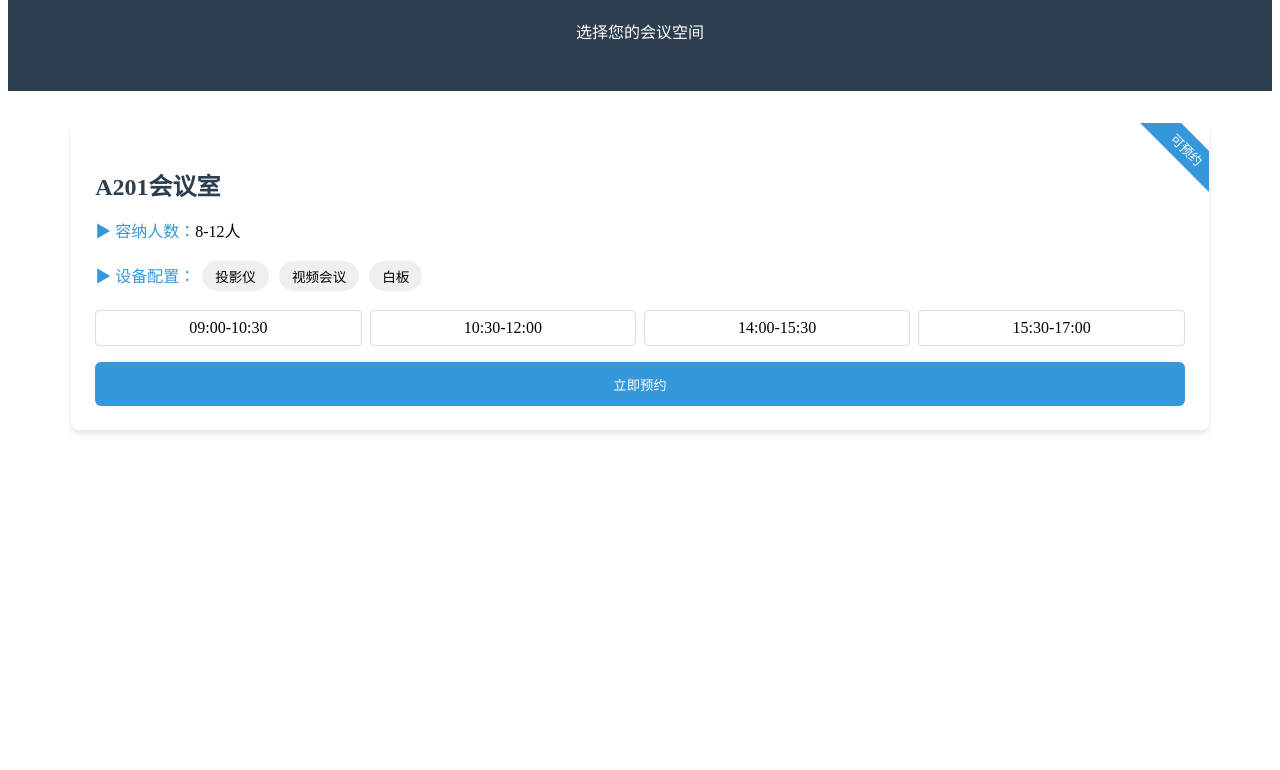
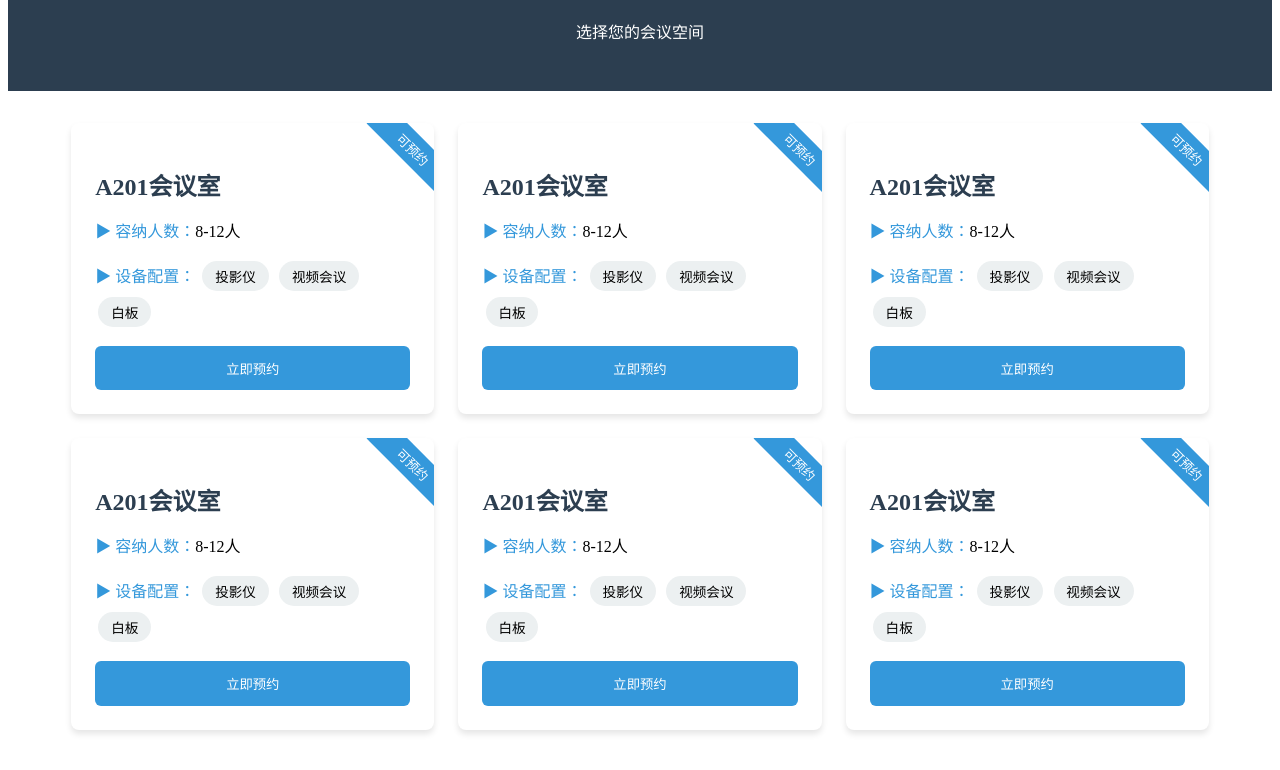
Before and after one commit to AIAPrivate/Bookingsystem, a website: page index.html in a window 1280 px wide. Shown: the part 110-880 px from the top of the page. Before the commit the page ends 800 px from the top, so only its background shows below. Drawn offline with Linux system fonts and the light colour scheme.

Commit message:
Update index.html

```diff
--- a/index.html
+++ b/index.html
@@ -101,12 +101,27 @@
                     <span class="device-tag">白板</span>
                 </div>
 
-                <!-- 时间选择[3,8](@ref) -->
-                <div class="time-slot">
-                    <div class="time-btn">09:00-10:30</div>
-                    <div class="time-btn">10:30-12:00</div>
-                    <div class="time-btn">14:00-15:30</div>
-                    <div class="time-btn">15:30-17:00</div>
+                <button style="background: var(--accent); color: white; width: 100%;
+                    padding: 0.8rem; border: none; border-radius: 6px; cursor: pointer;">
+                    立即预约
+                </button>
+            </div>
+        </article>
+         <!-- 会议室模板 -->
+        <article class="room-card">
+            <div class="status-badge">可预约</div>
+            <div style="padding: 1.5rem;">
+                <h2 style="color: var(--primary); margin-bottom: 1rem;">A201会议室</h2>
+                <div style="margin-bottom: 1rem;">
+                    <span style="color: var(--accent);">▶ 容纳人数：</span>8-12人
+                </div>
+
+                <!-- 设备标签[7](@ref) -->
+                <div style="margin-bottom: 1rem;">
+                    <span style="color: var(--accent);">▶ 设备配置：</span>
+                    <span class="device-tag">投影仪</span>
+                    <span class="device-tag">视频会议</span>
+                    <span class="device-tag">白板</span>
                 </div>
 
                 <button style="background: var(--accent); color: white; width: 100%;
@@ -115,6 +130,99 @@
                 </button>
             </div>
         </article>
+         <!-- 会议室模板 -->
+        <article class="room-card">
+            <div class="status-badge">可预约</div>
+            <div style="padding: 1.5rem;">
+                <h2 style="color: var(--primary); margin-bottom: 1rem;">A201会议室</h2>
+                <div style="margin-bottom: 1rem;">
+                    <span style="color: var(--accent);">▶ 容纳人数：</span>8-12人
+                </div>
+
+                <!-- 设备标签[7](@ref) -->
+                <div style="margin-bottom: 1rem;">
+                    <span style="color: var(--accent);">▶ 设备配置：</span>
+                    <span class="device-tag">投影仪</span>
+                    <span class="device-tag">视频会议</span>
+                    <span class="device-tag">白板</span>
+                </div>
+
+                <button style="background: var(--accent); color: white; width: 100%;
+                    padding: 0.8rem; border: none; border-radius: 6px; cursor: pointer;">
+                    立即预约
+                </button>
+            </div>
+        </article>
+         <!-- 会议室模板 -->
+        <article class="room-card">
+            <div class="status-badge">可预约</div>
+            <div style="padding: 1.5rem;">
+                <h2 style="color: var(--primary); margin-bottom: 1rem;">A201会议室</h2>
+                <div style="margin-bottom: 1rem;">
+                    <span style="color: var(--accent);">▶ 容纳人数：</span>8-12人
+                </div>
+
+                <!-- 设备标签[7](@ref) -->
+                <div style="margin-bottom: 1rem;">
+                    <span style="color: var(--accent);">▶ 设备配置：</span>
+                    <span class="device-tag">投影仪</span>
+                    <span class="device-tag">视频会议</span>
+                    <span class="device-tag">白板</span>
+                </div>
+
+                <button style="background: var(--accent); color: white; width: 100%;
+                    padding: 0.8rem; border: none; border-radius: 6px; cursor: pointer;">
+                    立即预约
+                </button>
+            </div>
+        </article>
+         <!-- 会议室模板 -->
+        <article class="room-card">
+            <div class="status-badge">可预约</div>
+            <div style="padding: 1.5rem;">
+                <h2 style="color: var(--primary); margin-bottom: 1rem;">A201会议室</h2>
+                <div style="margin-bottom: 1rem;">
+                    <span style="color: var(--accent);">▶ 容纳人数：</span>8-12人
+                </div>
+
+                <!-- 设备标签[7](@ref) -->
+                <div style="margin-bottom: 1rem;">
+                    <span style="color: var(--accent);">▶ 设备配置：</span>
+                    <span class="device-tag">投影仪</span>
+                    <span class="device-tag">视频会议</span>
+                    <span class="device-tag">白板</span>
+                </div>
+
+                <button style="background: var(--accent); color: white; width: 100%;
+                    padding: 0.8rem; border: none; border-radius: 6px; cursor: pointer;">
+                    立即预约
+                </button>
+            </div>
+        </article>
+         <!-- 会议室模板 -->
+        <article class="room-card">
+            <div class="status-badge">可预约</div>
+            <div style="padding: 1.5rem;">
+                <h2 style="color: var(--primary); margin-bottom: 1rem;">A201会议室</h2>
+                <div style="margin-bottom: 1rem;">
+                    <span style="color: var(--accent);">▶ 容纳人数：</span>8-12人
+                </div>
+
+                <!-- 设备标签[7](@ref) -->
+                <div style="margin-bottom: 1rem;">
+                    <span style="color: var(--accent);">▶ 设备配置：</span>
+                    <span class="device-tag">投影仪</span>
+                    <span class="device-tag">视频会议</span>
+                    <span class="device-tag">白板</span>
+                </div>
+
+                <button style="background: var(--accent); color: white; width: 100%;
+                    padding: 0.8rem; border: none; border-radius: 6px; cursor: pointer;">
+                    立即预约
+                </button>
+            </div>
+        </article>
+
 
         <!-- 更多会议室... -->
     </main>
```
